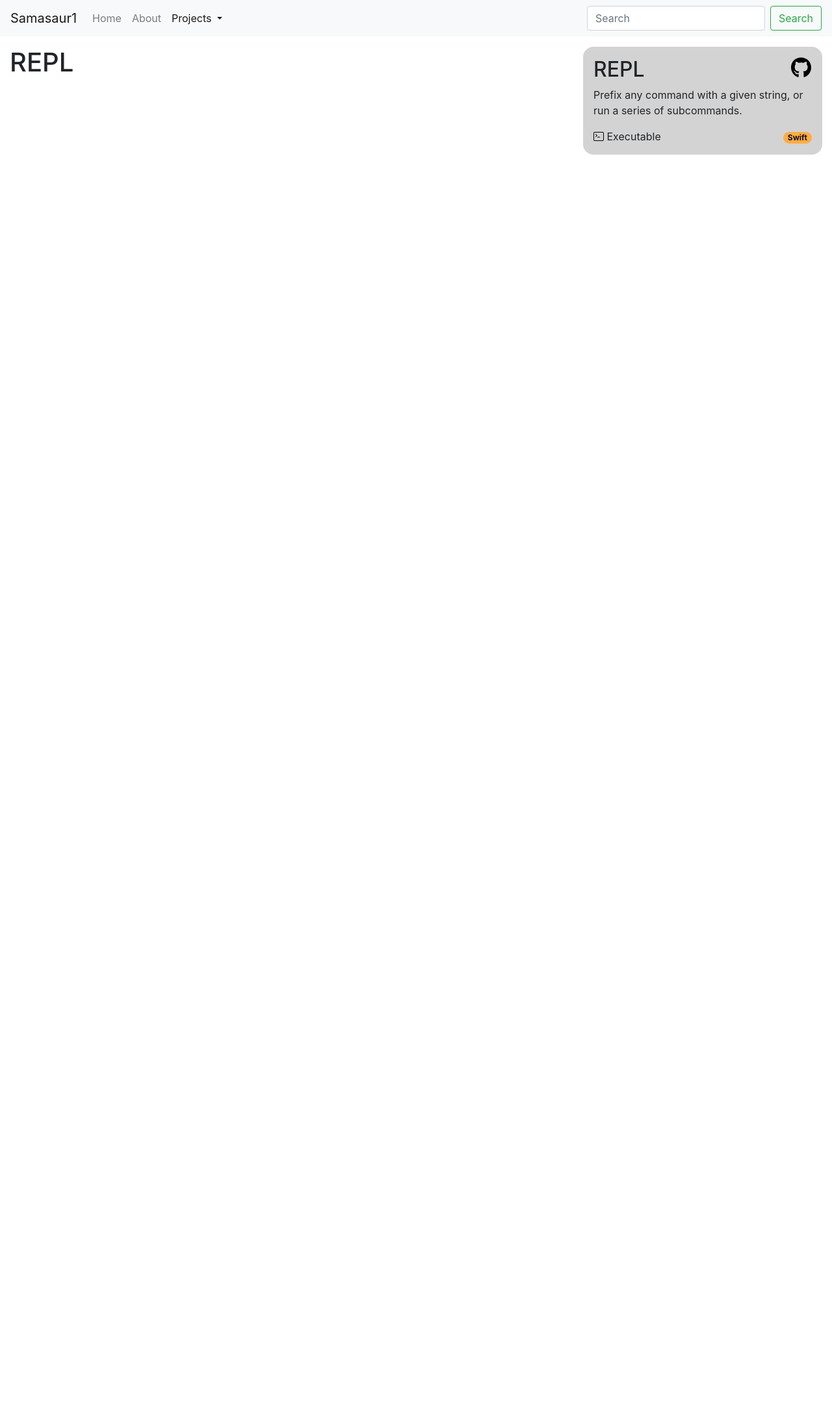
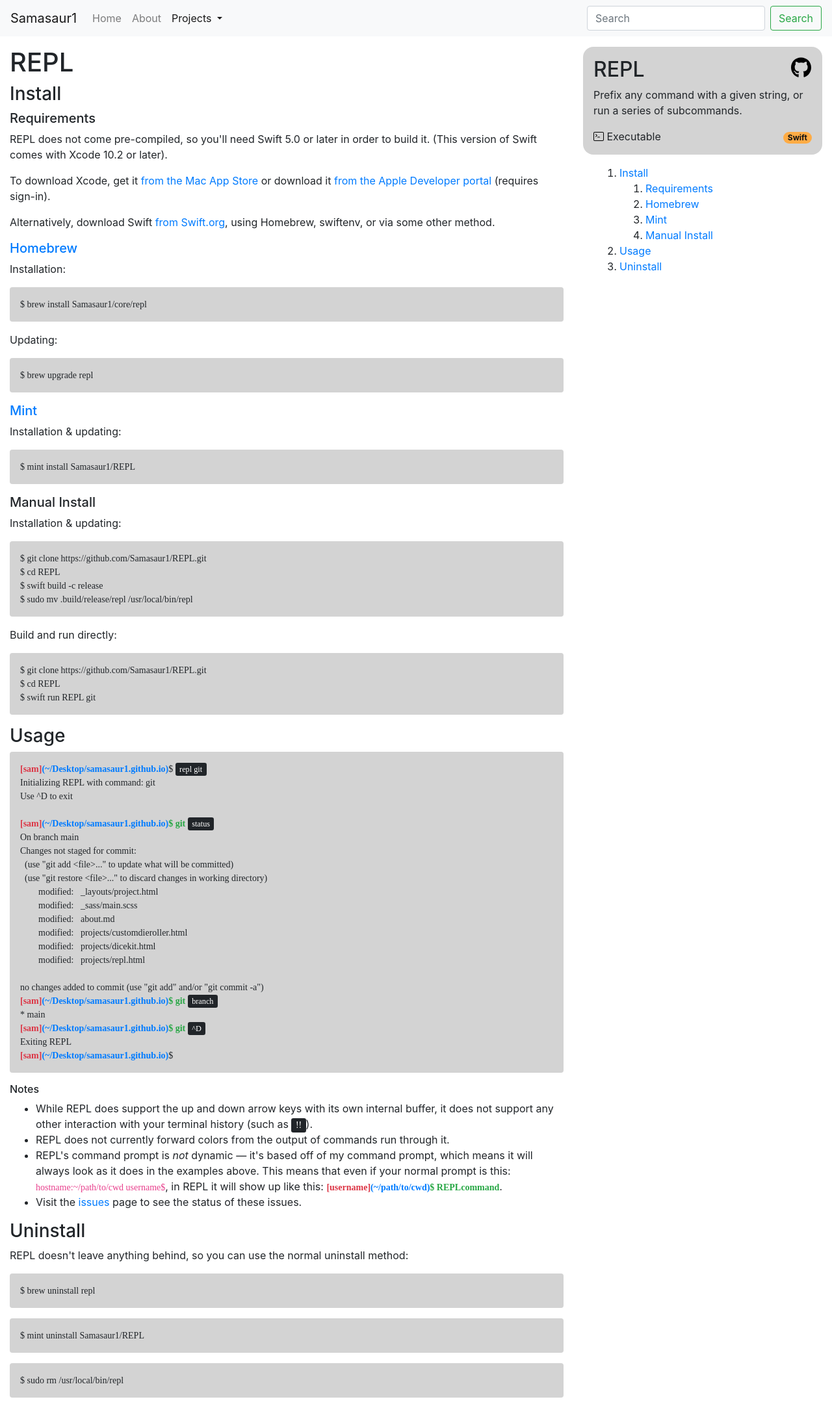
Before and after one commit to Samasaur1/samasaur1.github.io, a Jekyll site: the page built from projects/repl.html, in a window 1280 px wide. Shown: the whole page at 65% size. Built offline with Jekyll 4.4.1, drawn with Linux system fonts in a browser that asks for light colours; some web fonts are replaced; before the commit the page ends 900 px from its top, so only the background shows below that.

Commit message:
Add REPL page

```diff
--- a/_layouts/project.html
+++ b/_layouts/project.html
@@ -51,6 +51,26 @@
           </div>
         {% endif %}
       </div>
+      {% if page.sidebar %}
+      <div style="width:23em;" class="p-3">
+        <ol>
+          {% for child in page.sidebar %}
+            <li>
+              <a href="#{{child.title | split: " " | join: "-" | downcase}}">{{child.title}}</a>
+              {% if child.children %}
+                <ol>
+                  {% for subchild in child.children %}
+                    <li>
+                      <a href="#{{subchild.title | split: " " | join: "-" | downcase}}">{{subchild.title}}</a>
+                    </li>
+                  {% endfor %}
+                </ol>
+              {% endif %}
+            </li>
+          {% endfor %}
+        </ol>
+      </div>
+      {% endif %}
     </div>
     {% endif %}{% endfor %}
     <div class="col order-2 order-md-1">
--- a/_sass/main.scss
+++ b/_sass/main.scss
@@ -65,3 +65,21 @@
   transition: height 1s, width 1s, padding 1s, visibility 1s, opacity 0.5s ease-out;
   overflow: hidden;
 }
+
+@font-face{
+    font-family: 'JetBrains Mono';
+    src: url('https://raw.githubusercontent.com/JetBrains/JetBrainsMono/master/fonts/webfonts/JetBrainsMono-Regular.woff2') format('woff2'),
+         url('https://raw.githubusercontent.com/JetBrains/JetBrainsMono/master/fonts/ttf/JetBrainsMono-Regular.ttf') format('truetype');
+    font-weight: normal;
+    font-style: normal;
+}
+
+pre, code, kbd {
+   font-family:'JetBrains Mono';
+}
+
+pre {
+  padding: 1rem;
+  border-radius: .25rem;
+  background-color: lightgray;
+}
--- /dev/null
+++ b/assets/css/github.css
@@ -0,0 +1,65 @@
+/*
+From https://github.com/jwarby/jekyll-pygments-themes
+Following guidelines here: http://sangsoonam.github.io/2019/01/20/syntax-highlighting-in-jekyll.html
+*/
+.highlight .hll { background-color: #ffffcc }
+.highlight .c { color: #999988; font-style: italic } /* Comment */
+.highlight .err { color: #a61717; background-color: #e3d2d2 } /* Error */
+.highlight .k { color: #000000; font-weight: bold } /* Keyword */
+.highlight .o { color: #000000; font-weight: bold } /* Operator */
+.highlight .cm { color: #999988; font-style: italic } /* Comment.Multiline */
+.highlight .cp { color: #999999; font-weight: bold; font-style: italic } /* Comment.Preproc */
+.highlight .c1 { color: #999988; font-style: italic } /* Comment.Single */
+.highlight .cs { color: #999999; font-weight: bold; font-style: italic } /* Comment.Special */
+.highlight .gd { color: #000000; background-color: #ffdddd } /* Generic.Deleted */
+.highlight .ge { color: #000000; font-style: italic } /* Generic.Emph */
+.highlight .gr { color: #aa0000 } /* Generic.Error */
+.highlight .gh { color: #999999 } /* Generic.Heading */
+.highlight .gi { color: #000000; background-color: #ddffdd } /* Generic.Inserted */
+.highlight .go { color: #888888 } /* Generic.Output */
+.highlight .gp { color: #555555 } /* Generic.Prompt */
+.highlight .gs { font-weight: bold } /* Generic.Strong */
+.highlight .gu { color: #aaaaaa } /* Generic.Subheading */
+.highlight .gt { color: #aa0000 } /* Generic.Traceback */
+.highlight .kc { color: #000000; font-weight: bold } /* Keyword.Constant */
+.highlight .kd { color: #000000; font-weight: bold } /* Keyword.Declaration */
+.highlight .kn { color: #000000; font-weight: bold } /* Keyword.Namespace */
+.highlight .kp { color: #000000; font-weight: bold } /* Keyword.Pseudo */
+.highlight .kr { color: #000000; font-weight: bold } /* Keyword.Reserved */
+.highlight .kt { color: #445588; font-weight: bold } /* Keyword.Type */
+.highlight .m { color: #009999 } /* Literal.Number */
+.highlight .s { color: #d01040 } /* Literal.String */
+.highlight .na { color: #008080 } /* Name.Attribute */
+.highlight .nb { color: #0086B3 } /* Name.Builtin */
+.highlight .nc { color: #445588; font-weight: bold } /* Name.Class */
+.highlight .no { color: #008080 } /* Name.Constant */
+.highlight .nd { color: #3c5d5d; font-weight: bold } /* Name.Decorator */
+.highlight .ni { color: #800080 } /* Name.Entity */
+.highlight .ne { color: #990000; font-weight: bold } /* Name.Exception */
+.highlight .nf { color: #990000; font-weight: bold } /* Name.Function */
+.highlight .nl { color: #990000; font-weight: bold } /* Name.Label */
+.highlight .nn { color: #555555 } /* Name.Namespace */
+.highlight .nt { color: #000080 } /* Name.Tag */
+.highlight .nv { color: #008080 } /* Name.Variable */
+.highlight .ow { color: #000000; font-weight: bold } /* Operator.Word */
+.highlight .w { color: #bbbbbb } /* Text.Whitespace */
+.highlight .mf { color: #009999 } /* Literal.Number.Float */
+.highlight .mh { color: #009999 } /* Literal.Number.Hex */
+.highlight .mi { color: #009999 } /* Literal.Number.Integer */
+.highlight .mo { color: #009999 } /* Literal.Number.Oct */
+.highlight .sb { color: #d01040 } /* Literal.String.Backtick */
+.highlight .sc { color: #d01040 } /* Literal.String.Char */
+.highlight .sd { color: #d01040 } /* Literal.String.Doc */
+.highlight .s2 { color: #d01040 } /* Literal.String.Double */
+.highlight .se { color: #d01040 } /* Literal.String.Escape */
+.highlight .sh { color: #d01040 } /* Literal.String.Heredoc */
+.highlight .si { color: #d01040 } /* Literal.String.Interpol */
+.highlight .sx { color: #d01040 } /* Literal.String.Other */
+.highlight .sr { color: #009926 } /* Literal.String.Regex */
+.highlight .s1 { color: #d01040 } /* Literal.String.Single */
+.highlight .ss { color: #990073 } /* Literal.String.Symbol */
+.highlight .bp { color: #999999 } /* Name.Builtin.Pseudo */
+.highlight .vc { color: #008080 } /* Name.Variable.Class */
+.highlight .vg { color: #008080 } /* Name.Variable.Global */
+.highlight .vi { color: #008080 } /* Name.Variable.Instance */
+.highlight .il { color: #009999 } /* Literal.Number.Integer.Long */
--- a/assets/css/styles.scss
+++ b/assets/css/styles.scss
@@ -1,3 +1,4 @@
 ---
 ---
 @import "main";
+@import "github.css"
--- a/projects/repl.html
+++ b/projects/repl.html
@@ -1,5 +1,87 @@
 ---
 layout: project
 title: Samasaur1 | Projects | REPL
+sidebar:
+  - title: Install
+    children:
+      - title: Requirements
+      - title: Homebrew
+      - title: Mint
+      - title: Manual Install
+  - title: Usage
+  - title: Uninstall
 ---
 <h1>REPL</h1>
+<h3><a name="install">Install</a></h3>
+<h5><a name="requirements">Requirements</a></h5>
+  <p>REPL does not come pre-compiled, so you'll need Swift 5.0 or later in order to build it. (This version of Swift comes with Xcode 10.2 or later).</p>
+  <p>To download Xcode, get it <a href="https://apps.apple.com/us/app/xcode/id497799835">from the Mac App Store</a> or download it <a  href="https://developer.apple.com/download/more/">from the Apple Developer portal</a> (requires sign-in).</p>
+  <p>Alternatively, download Swift <a href="https://swift.org/download/">from Swift.org</a>, using Homebrew, swiftenv, or via some other method.</p>
+<h5><a name="homebrew" href="https://brew.sh/">Homebrew</a></h5>
+<p>Installation:</p>
+  <pre>
+<code>$ brew install Samasaur1/core/repl</code></pre>
+<p>Updating:</p>
+  <pre>
+<code>$ brew upgrade repl</code></pre>
+<h5><a name="mint" href="https://github.com/yonaskolb/mint">Mint</a></h5>
+<p>Installation & updating:</p>
+  <pre>
+<code>$ mint install Samasaur1/REPL</code></pre>
+<h5><a name="manual-install">Manual Install</a></h5>
+<p>Installation & updating:</p>
+  <pre>
+<code>$ git clone https://github.com/Samasaur1/REPL.git
+$ cd REPL
+$ swift build -c release
+$ sudo mv .build/release/repl /usr/local/bin/repl</code></pre>
+<p>Build and run directly:</p>
+  <pre>
+<code>$ git clone https://github.com/Samasaur1/REPL.git
+$ cd REPL
+$ swift run REPL git</code></pre>
+
+<h3><a name="usage">Usage</a></h3>
+  <pre>
+<strong><span class="text-danger">[sam]</span><span class="text-primary">(~/Desktop/samasaur1.github.io)</span></strong>$ <kbd>repl git</kbd>
+Initializing REPL with command: git
+Use ^D to exit
+
+<strong><span class="text-danger">[sam]</span><span class="text-primary">(~/Desktop/samasaur1.github.io)</span><span class="text-success">$ git</span></strong> <kbd>status</kbd>
+On branch main
+Changes not staged for commit:
+  (use "git add &lt;file&gt;..." to update what will be committed)
+  (use "git restore &lt;file&gt;..." to discard changes in working directory)
+	modified:   _layouts/project.html
+	modified:   _sass/main.scss
+	modified:   about.md
+	modified:   projects/customdieroller.html
+	modified:   projects/dicekit.html
+	modified:   projects/repl.html
+
+no changes added to commit (use "git add" and/or "git commit -a")
+<strong><span class="text-danger">[sam]</span><span class="text-primary">(~/Desktop/samasaur1.github.io)</span><span class="text-success">$ git</span></strong> <kbd>branch</kbd>
+* main
+<strong><span class="text-danger">[sam]</span><span class="text-primary">(~/Desktop/samasaur1.github.io)</span><span class="text-success">$ git</span></strong> <kbd>^D</kbd>
+Exiting REPL
+<strong><span class="text-danger">[sam]</span><span class="text-primary">(~/Desktop/samasaur1.github.io)</span></strong>$</pre>
+  <h6>Notes</h6>
+  <ul>
+    <li>While REPL does support the up and down arrow keys with its own internal buffer,
+      it does not support any other interaction with your terminal history (such as <kbd>!!</kbd>).</li>
+    <li>REPL does not currently forward colors from the output of commands run through it.</li>
+    <li>REPL's command prompt is <em>not</em> dynamic — it's based off of my command prompt,
+      which means it will always look as it does in the examples above.
+      This means that even if your normal prompt is this: <code>hostname:~/path/to/cwd username$</code>, in REPL it will show up like this:
+      <code><strong><span class="text-danger">[username]</span><span class="text-primary">(~/path/to/cwd)</span><span class="text-success">$ REPLcommand</span></strong></code>.</li>
+    <li>Visit the <a href="https://github.com/Samasaur1/REPL/issues">issues</a> page to see the status of these issues.</li>
+  </ul>
+
+<h3><a name="uninstall">Uninstall</a></h3>
+<p>REPL doesn't leave anything behind, so you can use the normal uninstall method:</p>
+<pre>
+<code>$ brew uninstall repl</code></pre>
+<pre>
+<code>$ mint uninstall Samasaur1/REPL</code></pre>
+<pre>
+<code>$ sudo rm /usr/local/bin/repl</code></pre>
```
